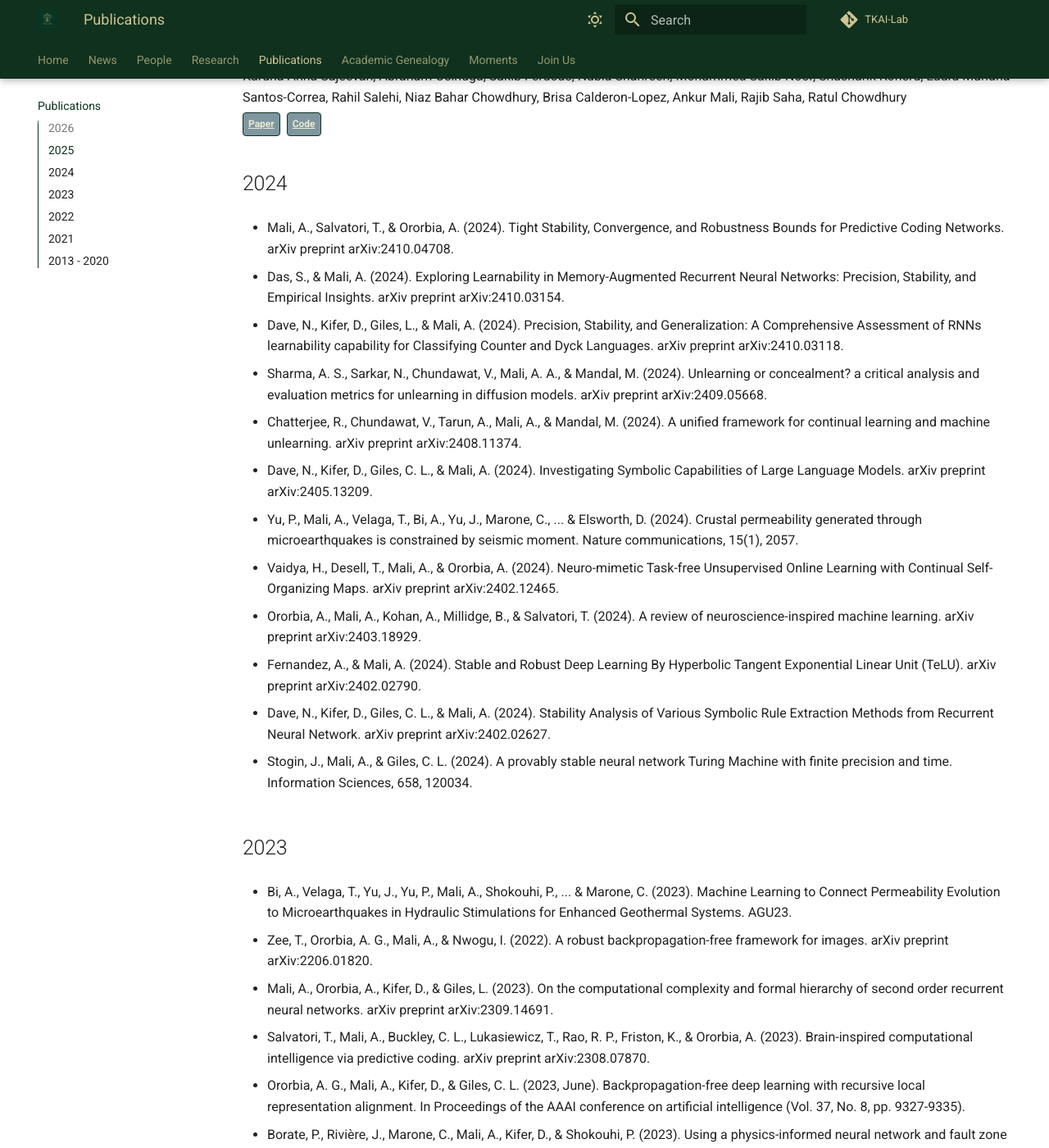
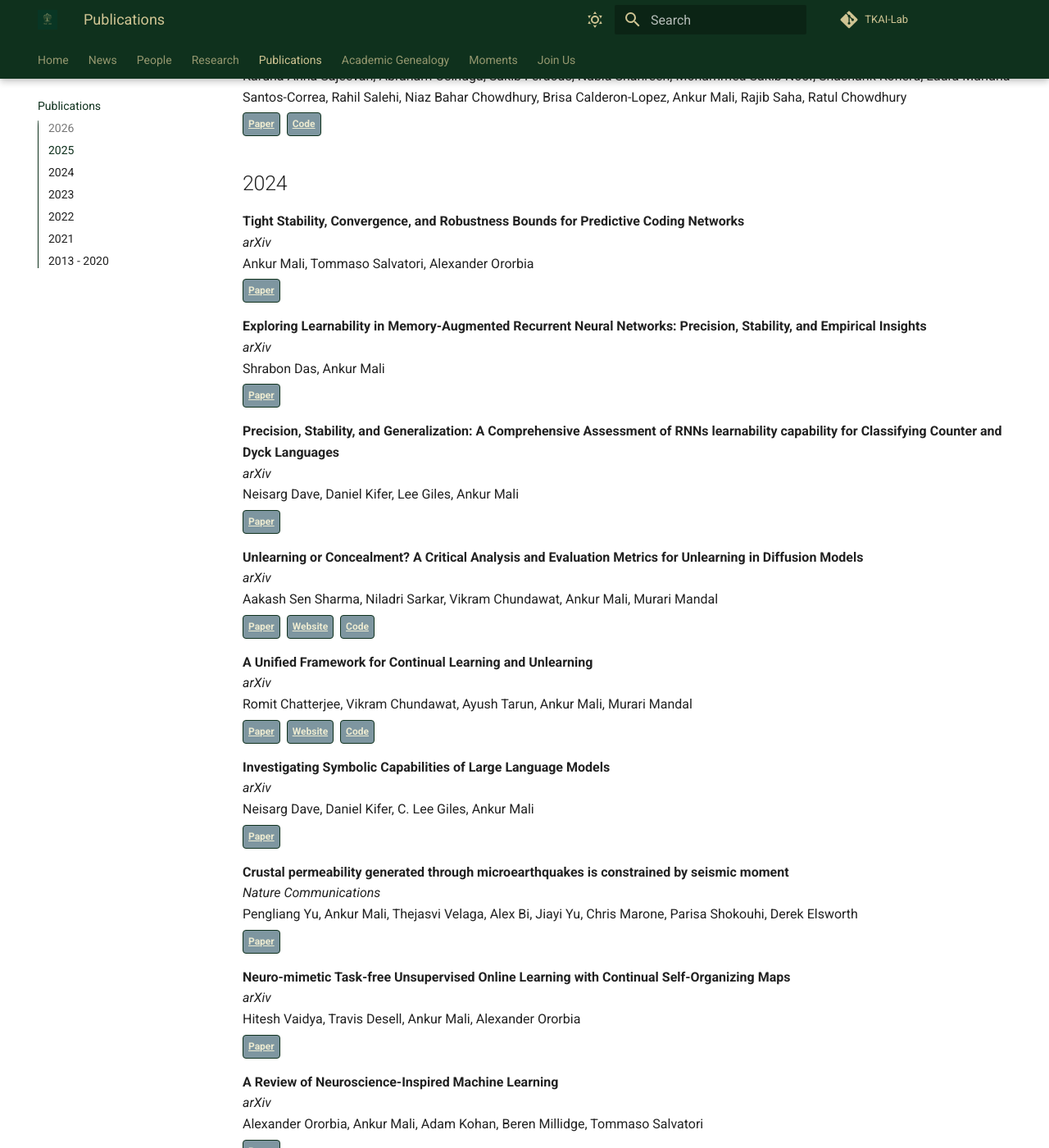
Before and after one commit to TKAI-LAB-Mali/tkai-lab-mali.github.io, an MkDocs documentation site: the page built from docs/publications.md, in a window 1280 px wide and 1400 px high, scrolled down 1123 px. Shown: the whole window at 82% size. Built offline with MkDocs 1.6.1 and Material for MkDocs 9.7.7, drawn with Linux system fonts in a browser that asks for light colours; some of the changed text lies outside the part shown.

Commit message:
edit 2024 pubs (#14)

```diff
--- a/docs/publications.md
+++ b/docs/publications.md
@@ -43,29 +43,69 @@ Please refer to the complete list of publications on Dr. Ankur Mali's [Google Sc
 
 ## 2024
 
-* Mali, A., Salvatori, T., & Ororbia, A. (2024). Tight Stability, Convergence, and Robustness Bounds for Predictive Coding Networks. arXiv preprint arXiv:2410.04708.
+**Tight Stability, Convergence, and Robustness Bounds for Predictive Coding Networks**<br>
+    *arXiv*<br>
+    Ankur Mali, Tommaso Salvatori, Alexander Ororbia<br>
+    [Paper](https://arxiv.org/pdf/2410.04708){ .md-button .md-button--small }
 
-* Das, S., & Mali, A. (2024). Exploring Learnability in Memory-Augmented Recurrent Neural Networks: Precision, Stability, and Empirical Insights. arXiv preprint arXiv:2410.03154.
+**Exploring Learnability in Memory-Augmented Recurrent Neural Networks: Precision, Stability, and Empirical Insights**<br>
+    *arXiv*<br>
+    Shrabon Das, Ankur Mali<br>
+    [Paper](https://arxiv.org/pdf/2410.03154v1){ .md-button .md-button--small }
 
-* Dave, N., Kifer, D., Giles, L., & Mali, A. (2024). Precision, Stability, and Generalization: A Comprehensive Assessment of RNNs learnability capability for Classifying Counter and Dyck Languages. arXiv preprint arXiv:2410.03118.
+**Precision, Stability, and Generalization: A Comprehensive Assessment of RNNs learnability capability for Classifying Counter and Dyck Languages**<br>
+    *arXiv*<br>
+    Neisarg Dave, Daniel Kifer, Lee Giles, Ankur Mali<br>
+    [Paper](https://arxiv.org/pdf/2410.03118){ .md-button .md-button--small }
 
-* Sharma, A. S., Sarkar, N., Chundawat, V., Mali, A. A., & Mandal, M. (2024). Unlearning or concealment? a critical analysis and evaluation metrics for unlearning in diffusion models. arXiv preprint arXiv:2409.05668.
+**Unlearning or Concealment? A Critical Analysis and Evaluation Metrics for Unlearning in Diffusion Models**<br>
+    *arXiv*<br>
+    Aakash Sen Sharma, Niladri Sarkar, Vikram Chundawat, Ankur Mali, Murari Mandal<br>
+    [Paper](https://arxiv.org/pdf/2409.05668v2){ .md-button .md-button--small }
+    [Website](https://respailab.github.io/unlearning-or-concealment/){ .md-button .md-button--small }
+    [Code](https://github.com/respailab/unlearning-or-concealment){ .md-button .md-button--small }
 
-* Chatterjee, R., Chundawat, V., Tarun, A., Mali, A., & Mandal, M. (2024). A unified framework for continual learning and machine unlearning. arXiv preprint arXiv:2408.11374.
+**A Unified Framework for Continual Learning and Unlearning**<br>
+    *arXiv*<br>
+    Romit Chatterjee, Vikram Chundawat, Ayush Tarun, Ankur Mali, Murari Mandal<br>
+    [Paper](https://arxiv.org/pdf/2408.11374){ .md-button .md-button--small }
+    [Website](https://respailab.github.io/CLMUL/){ .md-button .md-button--small }
+    [Code](https://github.com/respailab/CLMUL){ .md-button .md-button--small }
 
-* Dave, N., Kifer, D., Giles, C. L., & Mali, A. (2024). Investigating Symbolic Capabilities of Large Language Models. arXiv preprint arXiv:2405.13209.
+**Investigating Symbolic Capabilities of Large Language Models**<br>
+    *arXiv*<br>
+    Neisarg Dave, Daniel Kifer, C. Lee Giles, Ankur Mali<br>
+    [Paper](https://arxiv.org/pdf/2405.13209){ .md-button .md-button--small }
 
-* Yu, P., Mali, A., Velaga, T., Bi, A., Yu, J., Marone, C., ... & Elsworth, D. (2024). Crustal permeability generated through microearthquakes is constrained by seismic moment. Nature communications, 15(1), 2057.
+**Crustal permeability generated through microearthquakes is constrained by seismic moment**<br>
+    *Nature Communications*<br>
+    Pengliang Yu, Ankur Mali, Thejasvi Velaga, Alex Bi, Jiayi Yu, Chris Marone, Parisa Shokouhi, Derek Elsworth <br>
+    [Paper](https://www.nature.com/articles/s41467-024-46238-3){ .md-button .md-button--small }
 
-* Vaidya, H., Desell, T., Mali, A., & Ororbia, A. (2024). Neuro-mimetic Task-free Unsupervised Online Learning with Continual Self-Organizing Maps. arXiv preprint arXiv:2402.12465.
+**Neuro-mimetic Task-free Unsupervised Online Learning with Continual Self-Organizing Maps**<br>
+    *arXiv*<br>
+    Hitesh Vaidya, Travis Desell, Ankur Mali, Alexander Ororbia<br>
+    [Paper](https://arxiv.org/pdf/2402.12465){ .md-button .md-button--small }
 
-* Ororbia, A., Mali, A., Kohan, A., Millidge, B., & Salvatori, T. (2024). A review of neuroscience-inspired machine learning. arXiv preprint arXiv:2403.18929.
+**A Review of Neuroscience-Inspired Machine Learning**<br>
+    *arXiv*<br>
+    Alexander Ororbia, Ankur Mali, Adam Kohan, Beren Millidge, Tommaso Salvatori<br>
+    [Paper](https://arxiv.org/pdf/2403.18929){ .md-button .md-button--small }
 
-* Fernandez, A., & Mali, A. (2024). Stable and Robust Deep Learning By Hyperbolic Tangent Exponential Linear Unit (TeLU). arXiv preprint arXiv:2402.02790.
+**Stable and Robust Deep Learning By Hyperbolic Tangent Exponential Linear Unit (TeLU)**<br>
+    *arXiv*<br>
+    Alfredo Fernandez, Ankur Mali<br>
+    [Paper](https://arxiv.org/pdf/2402.02790){ .md-button .md-button--small }
 
-* Dave, N., Kifer, D., Giles, C. L., & Mali, A. (2024). Stability Analysis of Various Symbolic Rule Extraction Methods from Recurrent Neural Network. arXiv preprint arXiv:2402.02627.
+**Stability Analysis of Various Symbolic Rule Extraction Methods from Recurrent Neural Network**<br>
+    *arXiv*<br>
+    Neisarg Dave, Daniel Kifer, C. Lee Giles, Ankur Mali<br>
+    [Paper](https://arxiv.org/pdf/2402.02627){ .md-button .md-button--small }
 
-* Stogin, J., Mali, A., & Giles, C. L. (2024). A provably stable neural network Turing Machine with finite precision and time. Information Sciences, 658, 120034.
+**A provably stable neural network Turing Machine with finite precision and time**<br>
+    *Information Sciences*<br>
+    John Stogin, Ankur Mali, C. Lee Giles<br>
+    [Paper](https://doi.org/10.1016/j.ins.2023.120034){ .md-button .md-button--small }
 
 ## 2023
 
```
